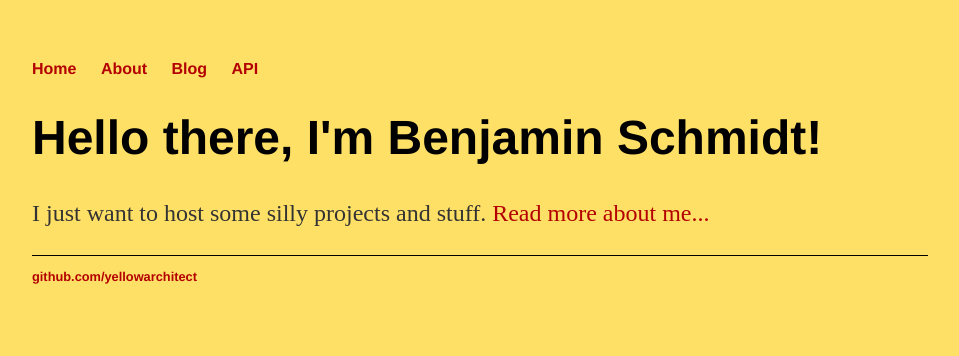
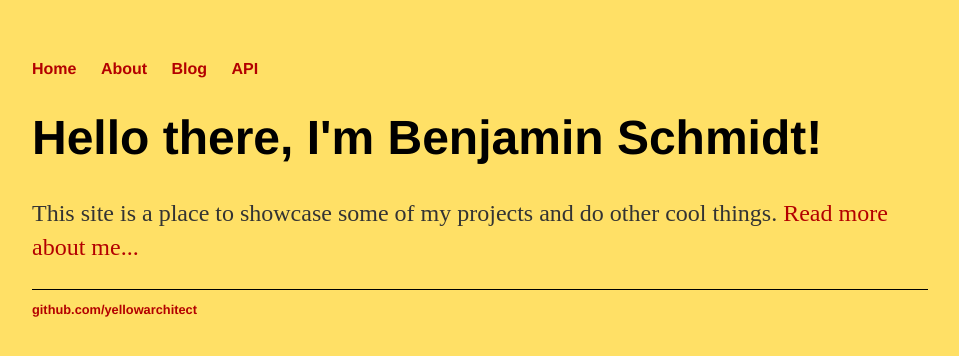
Before and after one commit to YellowArchitect/YellowArchitect.github.io, a Jekyll site: the page built from index.html, in a window 1280 px wide. Shown: the top 356 px of the page, without its empty margins (160-1119 px from the left). Built offline with Jekyll 4.4.1, drawn with Linux system fonts in a browser that asks for light colours.

Commit message:
Update index.html
Changed some text on the home page.

```diff
--- a/index.html
+++ b/index.html
@@ -4,5 +4,5 @@ title: Benjamin Schmidt, CS Machine
 ---
 <div class="blurb">
 	<h1>Hello there, I'm Benjamin Schmidt!</h1>
-	<p>I just want to host some silly projects and stuff. <a href="/about">Read more about me...</a></p>
+	<p>This site is a place to showcase some of my projects and do other cool things. <a href="/about">Read more about me...</a></p>
 </div><!-- /.blurb -->
```
